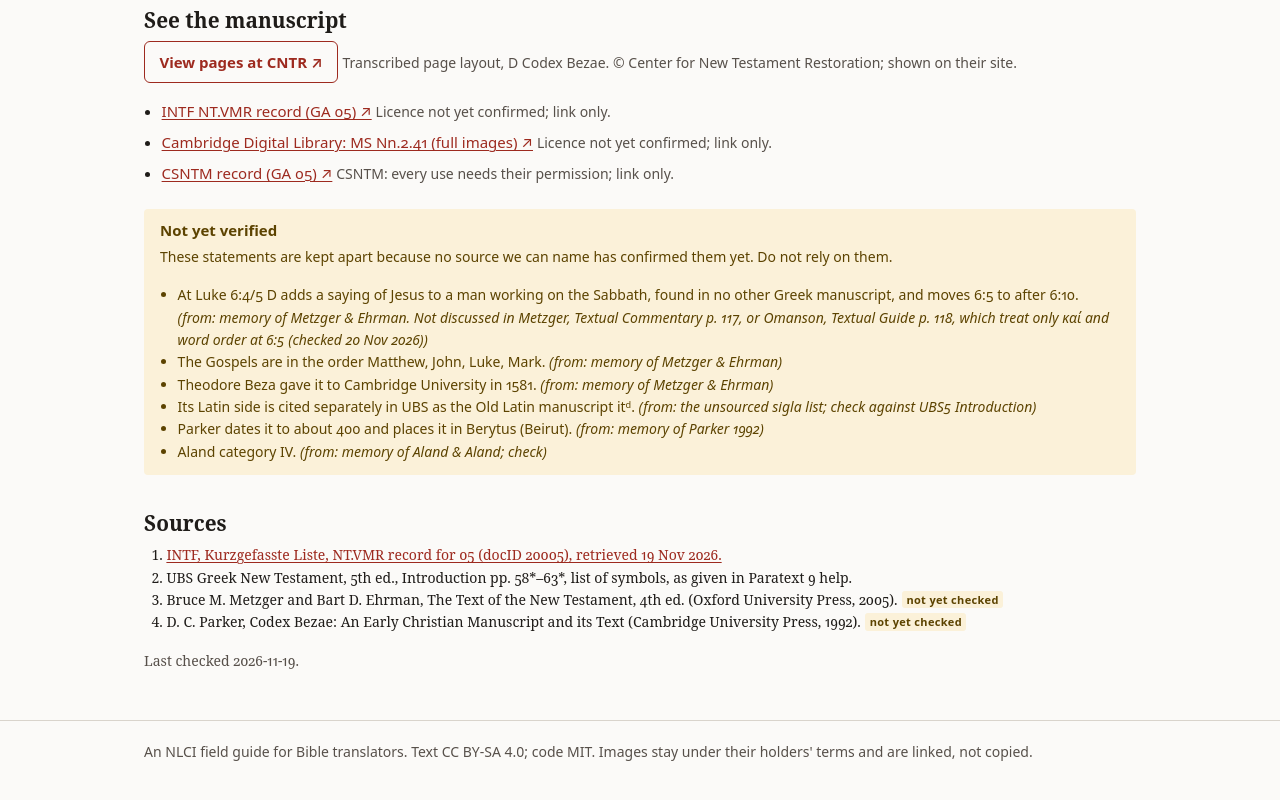
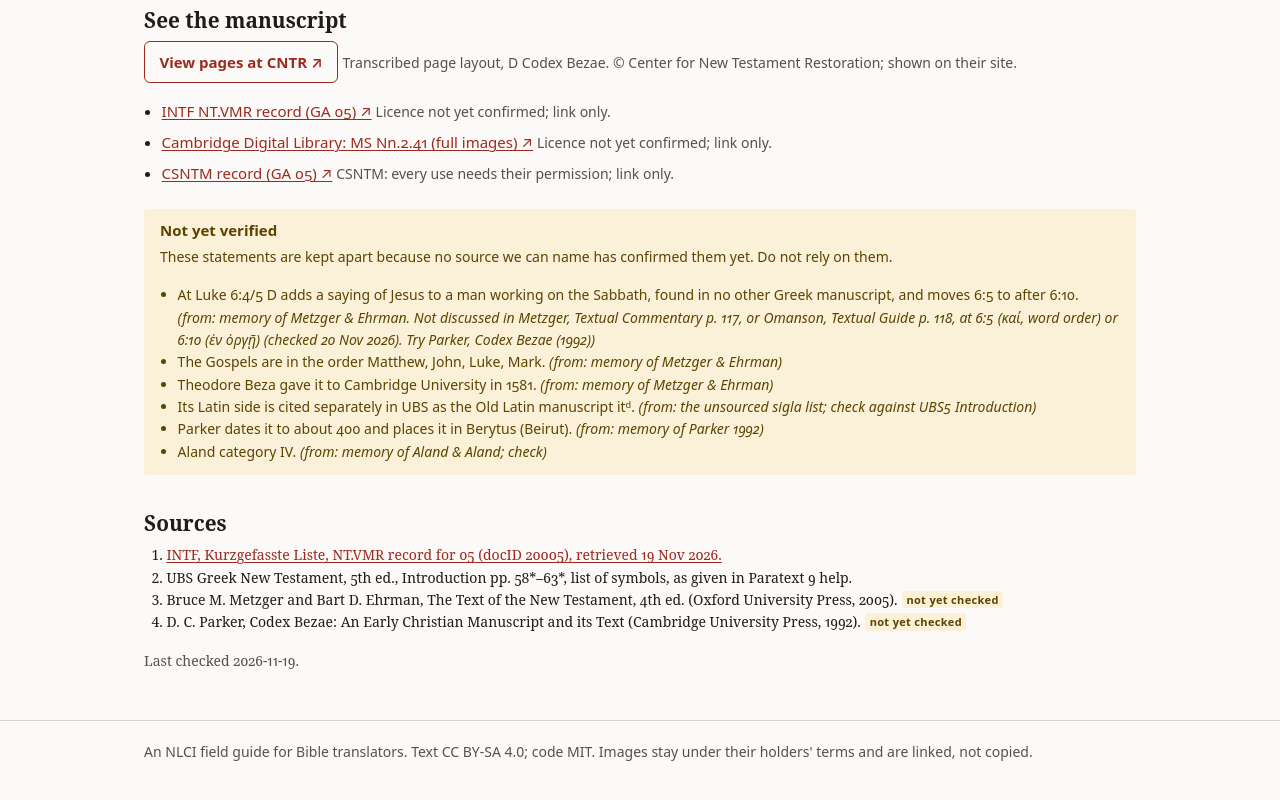
Before and after one commit to nlci-lab/textual-criticism, an Astro site: page /w/bezae in a window 1280 px wide. Shown: the part 1687-2487 px from the top of the page. Built offline with nearby package versions, Linux system fonts and the light colour scheme; Astro itself is replaced by a stand-in of ours; a web font is replaced by a local one.

Commit message:
Bezae: note Luke 6:10 commentary entries checked
Co-Authored-By: Claude Opus 5.5 <noreply@anthropic.com>

```diff
--- a/src/content/witnesses/05-bezae.md
+++ b/src/content/witnesses/05-bezae.md
@@ -33,7 +33,7 @@ sources:
   - { id: me, cite: "Bruce M. Metzger and Bart D. Ehrman, The Text of the New Testament, 4th ed. (Oxford University Press, 2005).", checked: false }
   - { id: parker, cite: "D. C. Parker, Codex Bezae: An Early Christian Manuscript and its Text (Cambridge University Press, 1992).", checked: false }
 unverified:
-  - { claim: "At Luke 6:4/5 D adds a saying of Jesus to a man working on the Sabbath, found in no other Greek manuscript, and moves 6:5 to after 6:10.", from: "memory of Metzger & Ehrman. Not discussed in Metzger, Textual Commentary p. 117, or Omanson, Textual Guide p. 118, which treat only καί and word order at 6:5 (checked 20 Nov 2026)" }
+  - { claim: "At Luke 6:4/5 D adds a saying of Jesus to a man working on the Sabbath, found in no other Greek manuscript, and moves 6:5 to after 6:10.", from: "memory of Metzger & Ehrman. Not discussed in Metzger, Textual Commentary p. 117, or Omanson, Textual Guide p. 118, at 6:5 (καί, word order) or 6:10 (ἐν ὀργῇ) (checked 20 Nov 2026). Try Parker, Codex Bezae (1992)" }
   - { claim: "The Gospels are in the order Matthew, John, Luke, Mark.", from: "memory of Metzger & Ehrman" }
   - { claim: "Theodore Beza gave it to Cambridge University in 1581.", from: "memory of Metzger & Ehrman" }
   - { claim: "Its Latin side is cited separately in UBS as the Old Latin manuscript itᵈ.", from: "the unsourced sigla list; check against UBS5 Introduction" }
```
